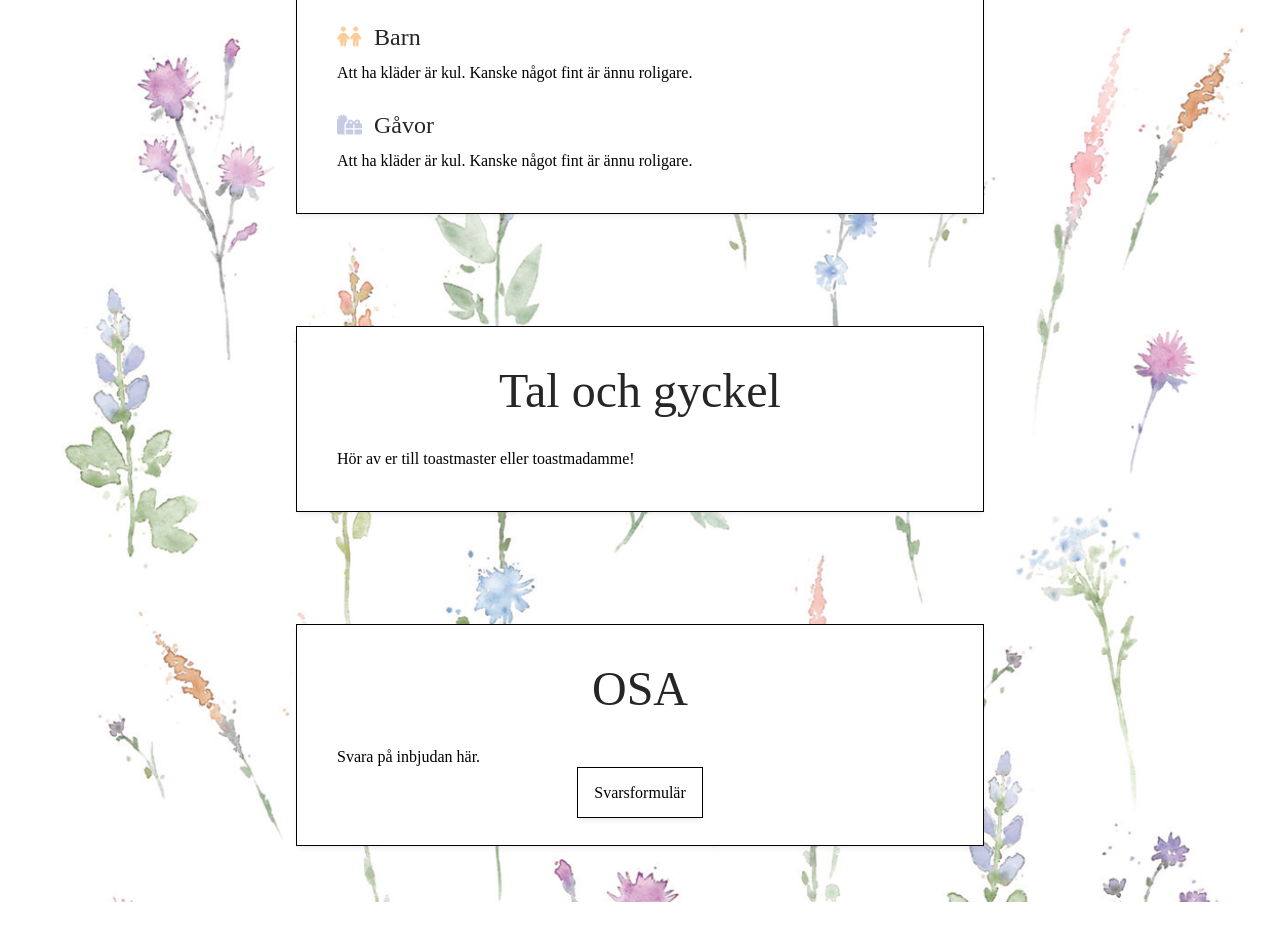
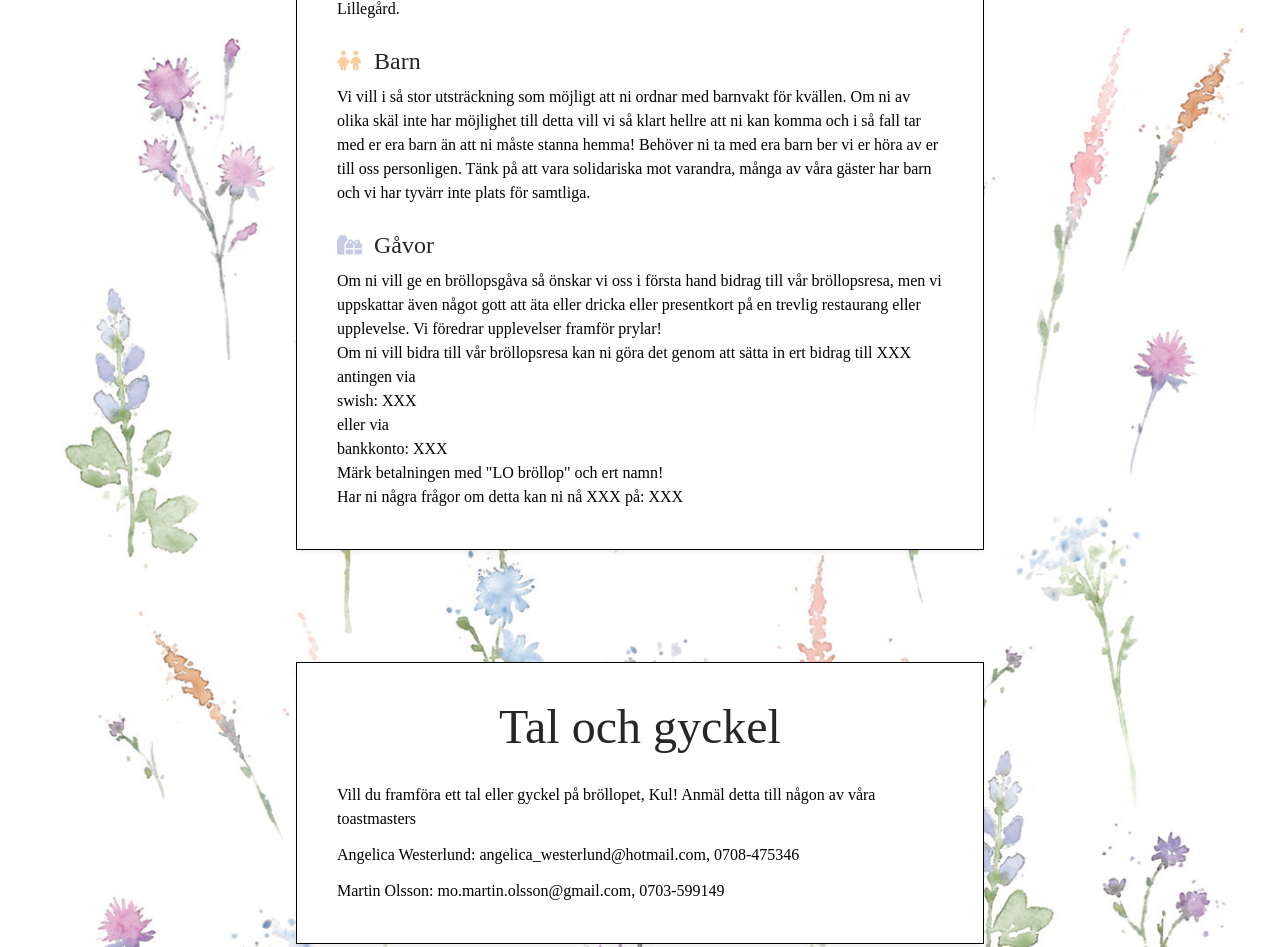
Before and after one commit to tor-oscar/tor-oscar.github.io, a plain HTML site: page index.html in a window 1280 px wide. Shown: the part 3975-4922 px from the top of the page. Before the commit the page ends 4877 px from the top, so only its background shows below. Drawn offline with nearby package versions, Linux system fonts and the light colour scheme; a web font is replaced by a local one.

Commit message:
wip again

```diff
--- a/index.html
+++ b/index.html
@@ -113,10 +113,12 @@
             <div class="flex flex-row items-center gap-3 mb-2">
               <i class="fa-solid fa-user-tie text-xl text-[#dcafcf]"></i>
               <h3 class="text-2xl font-batang text-neutral-800">
-                Klädkod
+                Klädsel
               </h3>
             </div>
-            Att ha kläder är kul. Kanske något fint är ännu roligare.
+            Bröllopsfin! Vi uppskattar om ni vill klä upp er inför bröllopet.
+            Det finns dock inga formella krav på varken kavajfärg eller
+            kjolslängd.
           </div>
           <div class="relative">
             <div id="transport" class="absolute top-[-100px]"></div>
@@ -142,7 +144,13 @@
                 Barn
               </h3>
             </div>
-            Att ha kläder är kul. Kanske något fint är ännu roligare.
+            Vi vill i så stor utsträckning som möjligt att ni ordnar med
+            barnvakt för kvällen. Om ni av olika skäl inte har möjlighet till
+            detta vill vi så klart hellre att ni kan komma och i så fall tar
+            med er era barn än att ni måste stanna hemma! Behöver ni ta med era
+            barn ber vi er höra av er till oss personligen. Tänk på att vara
+            solidariska mot varandra, många av våra gäster har barn och vi har
+            tyvärr inte plats för samtliga.
           </div>
           <div>
             <div class="flex flex-row items-center gap-3 mb-2">
@@ -151,7 +159,31 @@
                 Gåvor
               </h3>
             </div>
-            Att ha kläder är kul. Kanske något fint är ännu roligare.
+            <div>
+              Om ni vill ge en bröllopsgåva så önskar vi oss i första hand bidrag
+              till vår bröllopsresa, men vi uppskattar även något gott att äta
+              eller dricka eller presentkort på en trevlig restaurang eller
+              upplevelse. Vi föredrar upplevelser framför prylar!
+            </div>
+            <div>
+            Om ni vill bidra till vår bröllopsresa kan ni göra det genom att
+            sätta in ert bidrag till XXX antingen via
+            </div>
+            <div>
+              swish: XXX
+            </div>
+            <div>
+              eller via
+            </div>
+            <div>
+            bankkonto: XXX
+            </div>
+            <div>
+            Märk betalningen med "LO bröllop" och ert namn!
+            </div>
+            <div>
+            Har ni några frågor om detta kan ni nå XXX på: XXX
+            </div>
           </div>
         </div>
       </section>
@@ -162,7 +194,14 @@
           Tal och gyckel
         </h2>
         <div class="flex flex-col gap-3">
-          Hör av er till toastmaster eller toastmadamme!
+          Vill du framföra ett tal eller gyckel på bröllopet, Kul! Anmäl detta
+          till någon av våra toastmasters
+          <div>
+            Angelica Westerlund: angelica_westerlund@hotmail.com, 0708-475346
+          </div>
+          <div>
+            Martin Olsson: mo.martin.olsson@gmail.com, 0703-599149
+          </div>
         </div>
       </section>
 
@@ -172,8 +211,13 @@
           OSA
         </h2>
         <div class="flex flex-col gap-3">
-          Svara på inbjudan här.
-          <div class="text-center">
+          Vad kul att du vill vara med och fira vårt bröllop tillsammans med oss!
+          Svar på inbjudan görs via länken här nedan.
+          <div>
+            Sista svarsdagen är <b>30 juni</b>.
+          </div>
+
+          <div class="text-center m-2">
           <a href=""><span class="p-4 border border-black shadow-md shadow-black/5">Svarsformulär</span></a>
           </div>
         </div>
```
